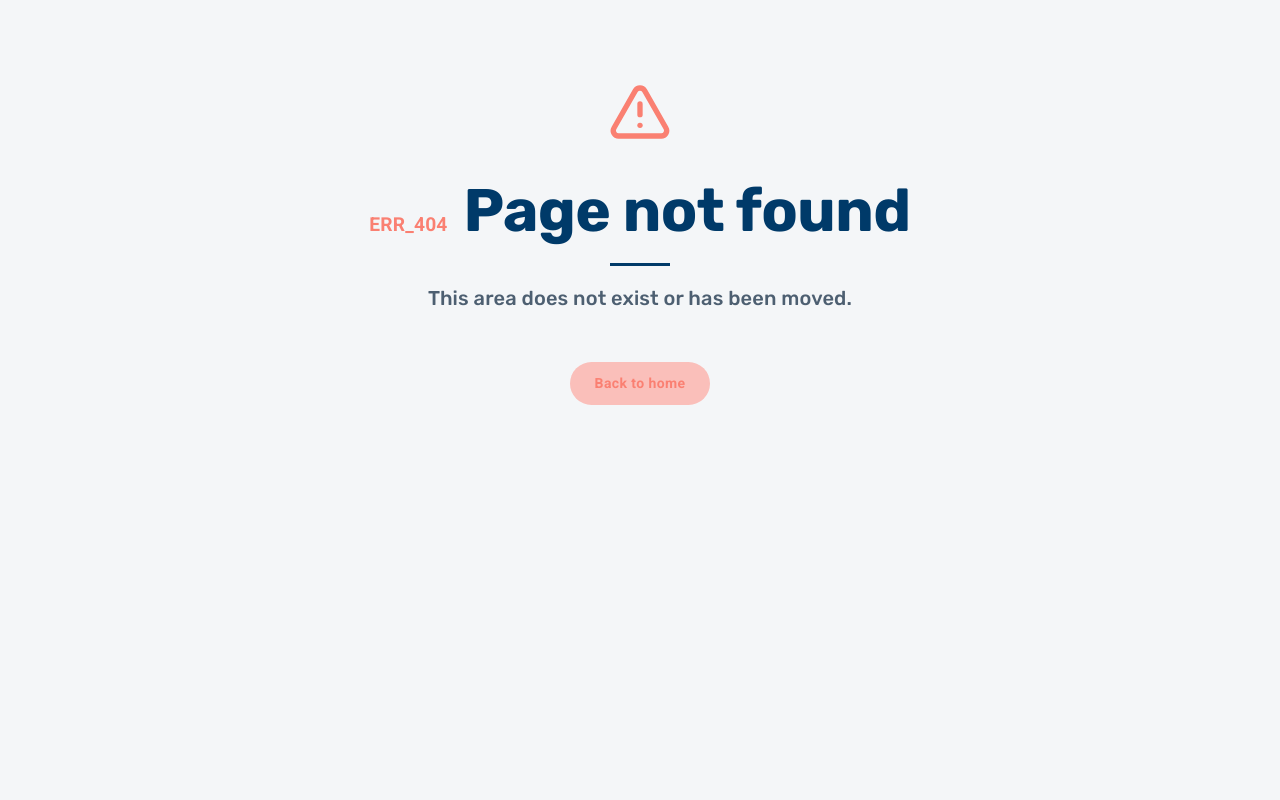
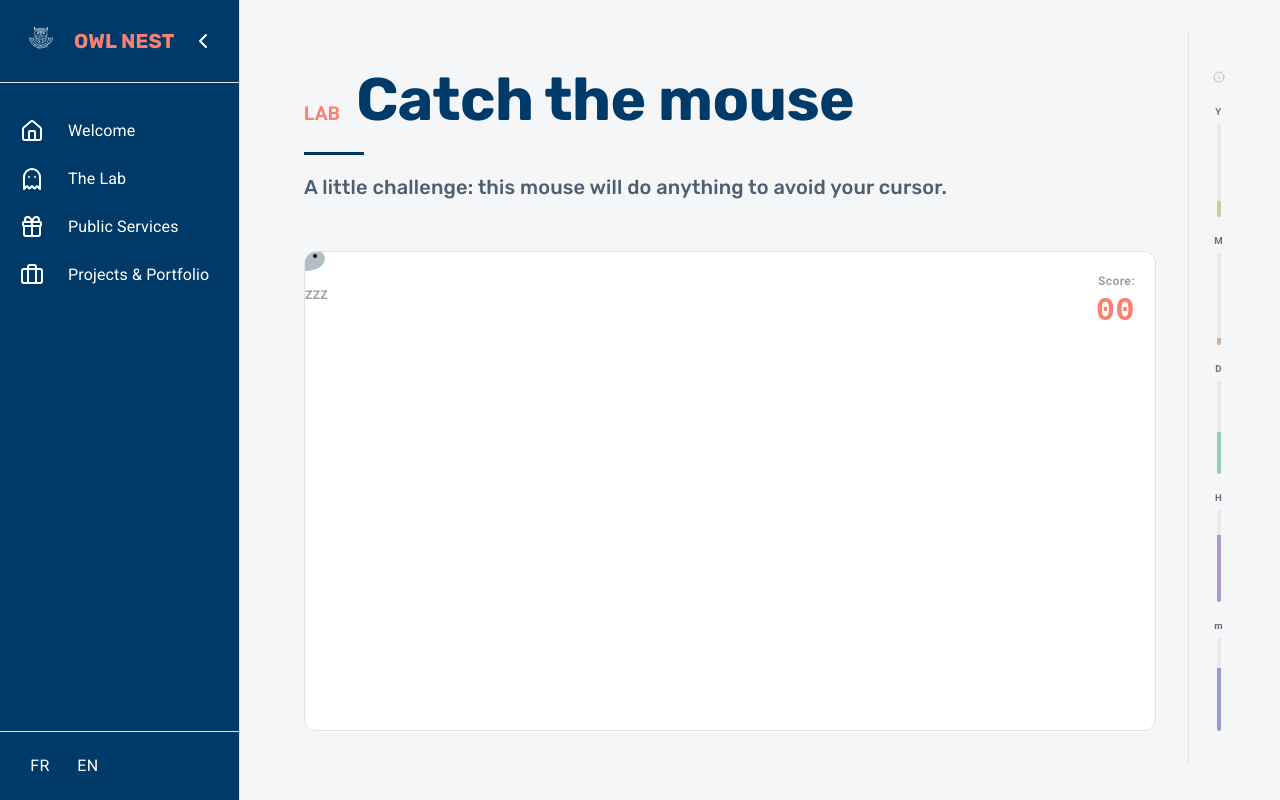
Before and after one commit to nadi3/owl-nest, a React (Vite) app: page /useless/fleeing in a window 1280 px wide. Before the commit this address had no page. Built offline with nearby package versions, Linux system fonts and the light colour scheme.

Commit message:
feat: add fleeing mouse

```diff
--- /dev/null
+++ b/src/components/useless/FleeingElement.tsx
@@ -0,0 +1,118 @@
+import { useState, useRef, useEffect } from 'react';
+import { Box, Typography } from '@mui/material';
+import { motion, useSpring } from 'framer-motion';
+import { MouseAvatar } from '@/components/useless/MouseAvatar.tsx';
+import { useTranslation } from 'react-i18next';
+
+interface FleeingElementProps {
+  onCatch: () => void;
+}
+
+export const FleeingElement = ({ onCatch }: FleeingElementProps) => {
+  const { t } = useTranslation();
+  const [isRunning, setIsRunning] = useState(false);
+  const containerRef = useRef<HTMLDivElement>(null);
+
+  // Fluid animation using framer-motion
+  const x = useSpring(0, { stiffness: 100, damping: 20 });
+  const y = useSpring(0, { stiffness: 100, damping: 20 });
+
+  useEffect(() => {
+    const handleMouseMove = (e: MouseEvent) => {
+      if (!containerRef.current) return;
+
+      const rect = containerRef.current.getBoundingClientRect();
+      const mouseX = e.clientX - rect.left;
+      const mouseY = e.clientY - rect.top;
+
+      // Current position of the element
+      const currentX = x.get();
+      const currentY = y.get();
+
+      // Computes distance between the mouse and the element
+      const dx = mouseX - currentX;
+      const dy = mouseY - currentY;
+      const distance = Math.hypot(dx, dy);
+
+      const radius = 120;
+
+      if (distance < radius) {
+        setIsRunning(true);
+
+        // Compute the force and move the element towards the mouse
+        const angle = Math.atan2(dy, dx);
+        const force = (radius - distance) / radius;
+        const moveDistance = force * 500;
+
+        let nextX = currentX - Math.cos(angle) * moveDistance;
+        let nextY = currentY - Math.sin(angle) * moveDistance;
+
+        // Make sure the element stays within the container
+        const padding = 50;
+        nextX = Math.max(padding, Math.min(rect.width - padding, nextX));
+        nextY = Math.max(padding, Math.min(rect.height - padding, nextY));
+
+        x.set(nextX);
+        y.set(nextY);
+      } else {
+        setIsRunning(false);
+      }
+    };
+
+    globalThis.addEventListener('mousemove', handleMouseMove);
+    return () => globalThis.removeEventListener('mousemove', handleMouseMove);
+  }, [x, y]);
+
+  return (
+    <Box ref={containerRef} sx={{ width: '100%', height: '100%', position: 'relative' }}>
+      <motion.div
+        onClick={(e) => {
+          e.stopPropagation();
+          if (containerRef.current) {
+            const rect = containerRef.current.getBoundingClientRect();
+            const padding = 60;
+
+            const teleportX = Math.random() * (rect.width - padding * 2) + padding;
+            const teleportY = Math.random() * (rect.height - padding * 2) + padding;
+
+            x.set(teleportX);
+            y.set(teleportY);
+          }
+          onCatch();
+        }}
+        style={{
+          x,
+          y,
+          position: 'absolute',
+          left: -30,
+          top: -30,
+          cursor: 'pointer',
+        }}
+        whileTap={{ scale: 0.8 }}
+      >
+        <Box
+          sx={{
+            fontSize: '3rem',
+            userSelect: 'none',
+            filter: isRunning ? 'drop-shadow(0 0 8px rgba(255,126,103,0.4))' : 'none',
+            transition: 'filter 0.3s',
+          }}
+        >
+          <MouseAvatar isRunning={isRunning} />
+        </Box>
+        <Typography
+          variant="caption"
+          sx={{
+            display: 'block',
+            textAlign: 'center',
+            color: isRunning ? 'secondary.main' : 'text.disabled',
+            fontWeight: 700,
+            mt: -1,
+          }}
+        >
+          {isRunning ? t('useless.fleeing-mouse.run') : t('useless.fleeing-mouse.idle')}
+        </Typography>
+      </motion.div>
+    </Box>
+  );
+};
--- /dev/null
+++ b/src/components/useless/MouseAvatar.tsx
@@ -0,0 +1,61 @@
+import { motion } from 'framer-motion';
+
+export const MouseAvatar = ({ isRunning }: { isRunning: boolean }) => {
+  return (
+    <motion.svg
+      width="60"
+      height="40"
+      viewBox="0 0 60 40"
+      animate={{ rotate: isRunning ? [0, -5, 5, 0] : 0 }}
+      transition={{ repeat: Infinity, duration: 0.2 }}
+    >
+      {/* Body */}
+      <ellipse cx="30" cy="25" rx="20" ry="12" fill="#B0BEC5" />
+
+      {/* Ears */}
+      <circle cx="15" cy="15" r="7" fill="#B0BEC5" />
+      <circle cx="15" cy="15" r="4" fill="#FFA726" opacity="0.4" />
+
+      {/* Eye */}
+      <circle cx="40" cy="22" r="2" fill="black" />
+
+      {/* Animated tail */}
+      <motion.path
+        d="M 10 25 Q 0 20 5 10"
+        stroke="#B0BEC5"
+        strokeWidth="2"
+        fill="none"
+        animate={{
+          d: isRunning ? ['M 10 25 Q 0 30 5 35', 'M 10 25 Q 0 20 5 10'] : 'M 10 25 Q 0 20 5 10',
+        }}
+        transition={{ repeat: Infinity, duration: 0.3, repeatType: 'reverse' }}
+      />
+
+      {/* Running legs */}
+      {isRunning && (
+        <>
+          <motion.line
+            x1="25"
+            y1="35"
+            x2="20"
+            y2="38"
+            stroke="#90A4AE"
+            strokeWidth="2"
+            animate={{ y2: [38, 35, 38] }}
+            transition={{ repeat: Infinity, duration: 0.1 }}
+          />
+          <motion.line
+            x1="35"
+            y1="35"
+            x2="40"
+            y2="38"
+            stroke="#90A4AE"
+            strokeWidth="2"
+            animate={{ y2: [35, 38, 35] }}
+            transition={{ repeat: Infinity, duration: 0.1 }}
+          />
+        </>
+      )}
+    </motion.svg>
+  );
+};
--- a/src/constants/useless.ts
+++ b/src/constants/useless.ts
@@ -2,20 +2,17 @@ import type { UselessWidget } from '@/types/useless';
 
 export const USELESS_WIDGETS: UselessWidget[] = [
   {
-    id: 'fleeing-button',
-    titleKey: 'useless.items.fleeing-button.title',
-    subtitleKey: 'useless.items.fleeing-button.subtitle',
-    descriptionKey: 'useless.items.fleeing-button.description',
-    icon: 'ban',
+    id: 'fleeing-mouse',
+    titleKey: 'useless.items.fleeing-mouse.title',
+    subtitleKey: 'useless.items.fleeing-mouse.subtitle',
+    descriptionKey: 'useless.items.fleeing-mouse.description',
     path: '/useless/fleeing',
-    disabled: true,
   },
   {
     id: 'infinite-button',
     titleKey: 'useless.items.infinite-button.title',
     subtitleKey: 'useless.items.infinite-button.subtitle',
     descriptionKey: 'useless.items.infinite-button.description',
-    icon: 'zap',
     path: '/useless/infinite',
     disabled: true,
   },
@@ -24,7 +21,6 @@ export const USELESS_WIDGETS: UselessWidget[] = [
     titleKey: 'useless.items.wait-button.title',
     subtitleKey: 'useless.items.wait-button.subtitle',
     descriptionKey: 'useless.items.wait-button.description',
-    icon: 'clock',
     path: '/useless/wait',
     disabled: true,
   },
--- a/src/i18n/locales/en.json
+++ b/src/i18n/locales/en.json
@@ -10,10 +10,10 @@
     "disabled": "Coming soon",
     "enabled": "Launch",
     "items": {
-      "fleeing-button": {
-        "title": "Fleeing Button",
+      "fleeing-mouse": {
+        "title": "Catch the mouse",
         "subtitle": "UX / Interaction",
-        "description": "A little coordination challenge: this button will do anything to avoid your cursor."
+        "description": "A little challenge: this mouse will do anything to avoid your cursor."
       },
       "infinite-button": {
         "title": "Time-Wasting Button",
@@ -36,6 +36,11 @@
         "hour": "H",
         "minute": "m"
       }
+    },
+    "fleeing-mouse": {
+      "run": "AAAAAH!",
+      "idle": "ZZZZZZ",
+      "score": "Score:"
     }
   },
   "services": {
--- a/src/i18n/locales/fr.json
+++ b/src/i18n/locales/fr.json
@@ -10,10 +10,10 @@
     "disabled": "Bientôt disponible",
     "enabled": "Lancer",
     "items": {
-      "fleeing-button": {
-        "title": "Bouton fuyard",
+      "fleeing-mouse": {
+        "title": "Attrape souris",
         "subtitle": "UX / Interaction",
-        "description": "Un petit défi de coordination : ce bouton fera tout pour éviter ton curseur."
+        "description": "Un petit défi : cette souris fera tout pour éviter ton curseur."
       },
       "infinite-button": {
         "title": "Bouton passe-temps",
@@ -36,6 +36,11 @@
         "hour": "H",
         "minute": "m"
       }
+    },
+    "fleeing-mouse": {
+      "run": "AAAAAH !",
+      "idle": "ZZZZZZ",
+      "score": "Score :"
     }
   },
   "services": {
--- /dev/null
+++ b/src/pages/useless/FleeingButtonPage.tsx
@@ -0,0 +1,65 @@
+import { Box, Paper, Typography } from '@mui/material';
+import { useTranslation } from 'react-i18next';
+import { PageHeader } from '@/components/common/PageHeader';
+import { FleeingElement } from '@/components/useless/FleeingElement.tsx';
+import { useState } from 'react';
+
+const FleeingButtonPage = () => {
+  const { t } = useTranslation();
+  const [score, setScore] = useState(0);
+
+  return (
+    <Box>
+      <PageHeader
+        zone="LAB"
+        title={t('useless.items.fleeing-mouse.title')}
+        description={t('useless.items.fleeing-mouse.description')}
+      />
+
+      <Paper
+        variant="outlined"
+        sx={{
+          height: '60vh',
+          display: 'flex',
+          alignItems: 'center',
+          justifyContent: 'center',
+          overflow: 'hidden',
+          backgroundColor: 'background.paper',
+          position: 'relative',
+          cursor: 'crosshair',
+        }}
+      >
+        <Box
+          sx={{
+            position: 'absolute',
+            top: 20,
+            right: 20,
+            textAlign: 'right',
+            zIndex: 10,
+            pointerEvents: 'none',
+          }}
+        >
+          <Typography
+            variant="caption"
+            sx={{ display: 'block', fontWeight: 800, color: 'text.disabled' }}
+          >
+            {t('useless.fleeing-mouse.score')}
+          </Typography>
+          <Typography
+            variant="h4"
+            sx={{
+              fontFamily: 'monospace',
+              fontWeight: 900,
+              color: 'secondary.main',
+            }}
+          >
+            {score.toString().padStart(2, '0')}
+          </Typography>
+        </Box>
+        <FleeingElement onCatch={() => setScore((prev) => prev + 1)} />
+      </Paper>
+    </Box>
+  );
+};
+
+export default FleeingButtonPage;
--- a/src/routes.tsx
+++ b/src/routes.tsx
@@ -3,11 +3,12 @@ import MainLayout from '@/layouts/MainLayout';
 import Home from '@/pages/Home';
 import PublicServices from '@/pages/PublicServices.tsx';
 import Portfolio from '@/pages/Portfolio';
-import UselessIndex from '@/pages/UselessIndex.tsx';
+import UselessIndex from '@/pages/useless/UselessIndex.tsx';
 import PrivateIndex from '@/pages/PrivateIndex.tsx';
 import Credits from '@/pages/Credits.tsx';
 import ErrorPage from '@/pages/ErrorPage.tsx';
 import UselessLayout from '@/layouts/UselessLayout.tsx';
+import FleeingButtonPage from '@/pages/useless/FleeingButtonPage.tsx';
 
 export const router = createBrowserRouter([
   {
@@ -27,7 +28,7 @@ export const router = createBrowserRouter([
         element: <UselessLayout />,
         children: [
           { index: true, element: <UselessIndex /> },
-          // { path: 'gravity', element: <GravityPage /> },
+          { path: 'fleeing', element: <FleeingButtonPage /> },
         ],
       },
       {
```
Also changed, not shown: src/pages/useless/UselessIndex.tsx (renamed from src/pages/UselessIndex.tsx, +4 -4 lines).
